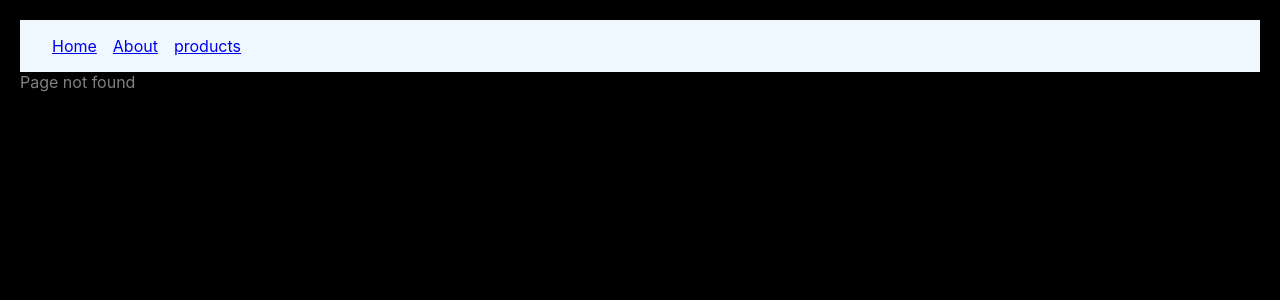
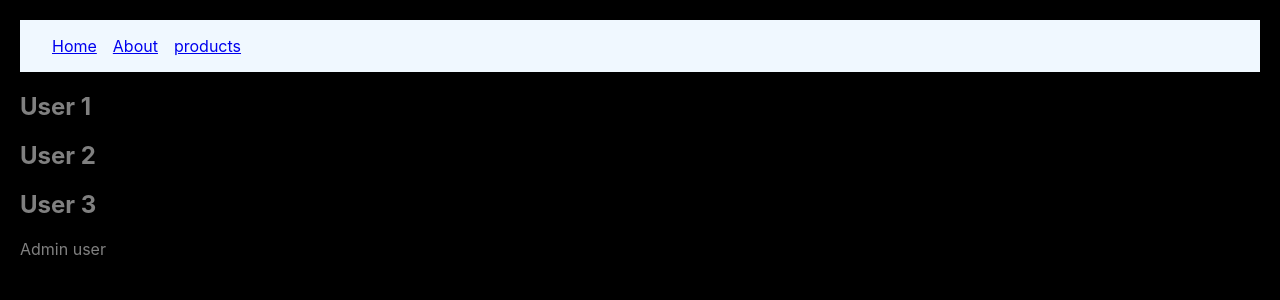
Before and after one commit to EsteAdonis/react-router-demo, a React (Create React App) app: page /users/admin in a window 1280 px wide. Before the commit this address had no page. Shown: the top 300 px of the page. Built offline with nearby package versions, Linux system fonts and the light colour scheme.

Commit message:
Dynamic Routes

```diff
--- a/src/App.js
+++ b/src/App.js
@@ -8,6 +8,9 @@
 import { NoMatch } from './components/NoMatch';
 import { FeatureProduct } from './components/FeatureProduct';
 import { NewProduct } from './components/NewProduct';
+import { Users } from './components/Users';
+import { UserDetails } from './components/UserDetails';
+import { Admin } from './components/Admin';
 
 function App() {
   return (
@@ -22,6 +25,12 @@
 					<Route path='featured' element={<FeatureProduct />} />
 					<Route path='new' element={<NewProduct />} />
 				</Route>
+
+				<Route path='users' element={<Users />}>
+					<Route path=':userId' element={<UserDetails />}/>
+					<Route path='admin' element={<Admin />}/>
+				</Route>
+
 				<Route path="*" element={<NoMatch />} />
 			</Routes>
 		</>
--- /dev/null
+++ b/src/components/Admin.js
@@ -0,0 +1,5 @@
+export const Admin = () => {
+	return (
+		<div>Admin user</div>
+	)
+}
--- /dev/null
+++ b/src/components/UserDetails.js
@@ -0,0 +1,5 @@
+export const UserDetails = () => {
+	return (
+		<div>Details abourt user</div>
+	)
+}
--- /dev/null
+++ b/src/components/Users.js
@@ -0,0 +1,12 @@
+import { Outlet } from 'react-router-dom';
+
+export const Users = () => {
+	return (
+		<div>
+			<h2>User 1</h2>
+			<h2>User 2</h2>
+			<h2>User 3</h2>
+			<Outlet />
+		</div>
+	)
+}
```
